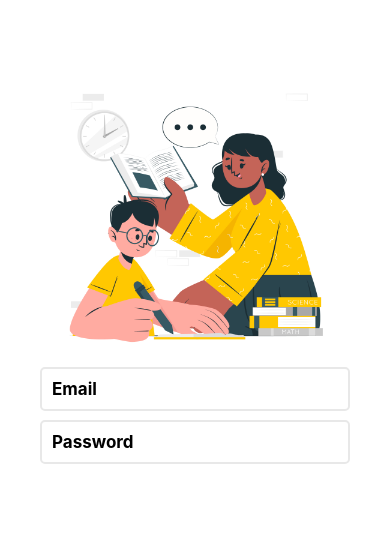
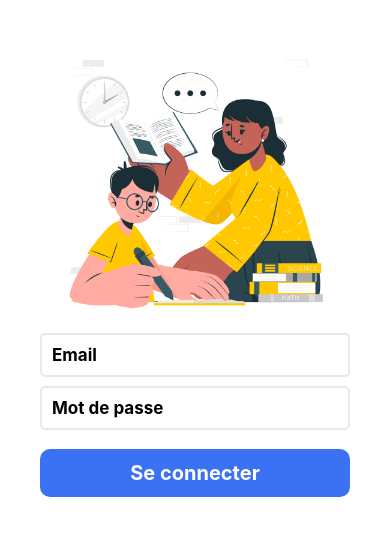
Before and after one commit to rachidamrani/educatif-info, a React Native app: screen / in a window 390 px wide. Shown: the part 152-688 px from the top of the page. Built offline with nearby package versions, Linux system fonts and the light colour scheme.

Commit message:
add custom button and sign in to login screen

```diff
--- /dev/null
+++ b/components/Button.js
@@ -0,0 +1,39 @@
+import { Pressable, StyleSheet, Text } from 'react-native'
+import React from 'react'
+
+const Button = () => {
+  function handleSignIn() {}
+
+  return (
+    <Pressable
+      style={({ pressed }) => [
+        styles.btnContainer,
+        pressed && styles.pressedBtn,
+      ]}
+      onPress={handleSignIn}
+    >
+      <Text style={styles.btnText}>Se connecter</Text>
+    </Pressable>
+  )
+}
+
+export default Button
+
+const styles = StyleSheet.create({
+  btnContainer: {
+    backgroundColor: '#3B71F3',
+    padding: 12,
+    borderRadius: 10,
+    width: '100%',
+    marginVertical: 10,
+  },
+  btnText: {
+    color: 'white',
+    textAlign: 'center',
+    fontWeight: 'bold',
+    fontSize: 20,
+  },
+  pressedBtn: {
+    backgroundColor: '#0d4adb',
+  },
+})
--- a/screens/LoginScreen.js
+++ b/screens/LoginScreen.js
@@ -1,5 +1,6 @@
 import { StyleSheet, View, Image, useWindowDimensions } from 'react-native'
 import logo from '../assets/learner.jpg'
+import Button from '../components/Button'
 import Input from '../components/Input'
 
 const LoginScreen = () => {
@@ -18,10 +19,11 @@ const LoginScreen = () => {
       />
       <Input
         config={{
-          placeholder: 'Password',
+          placeholder: 'Mot de passe',
           secureTextEntry: true,
         }}
       />
+      <Button />
     </View>
   )
 }
```
